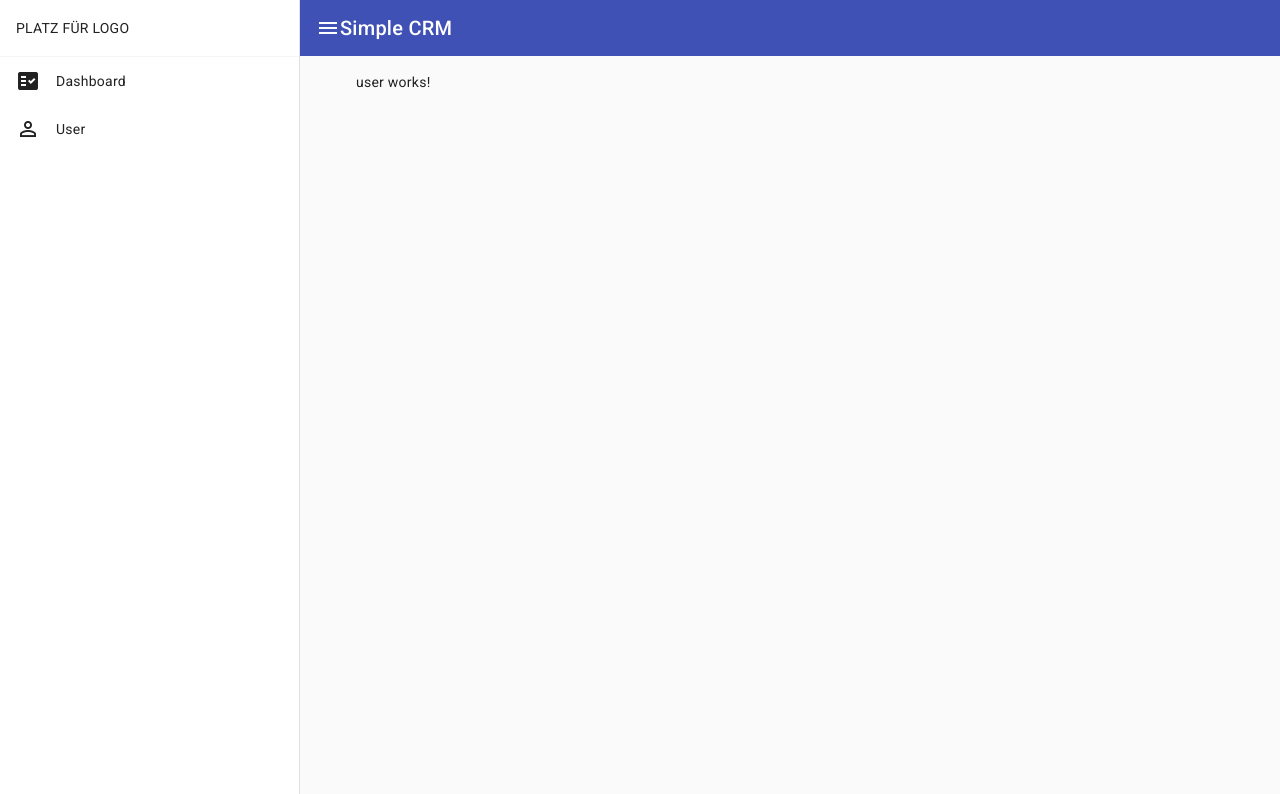
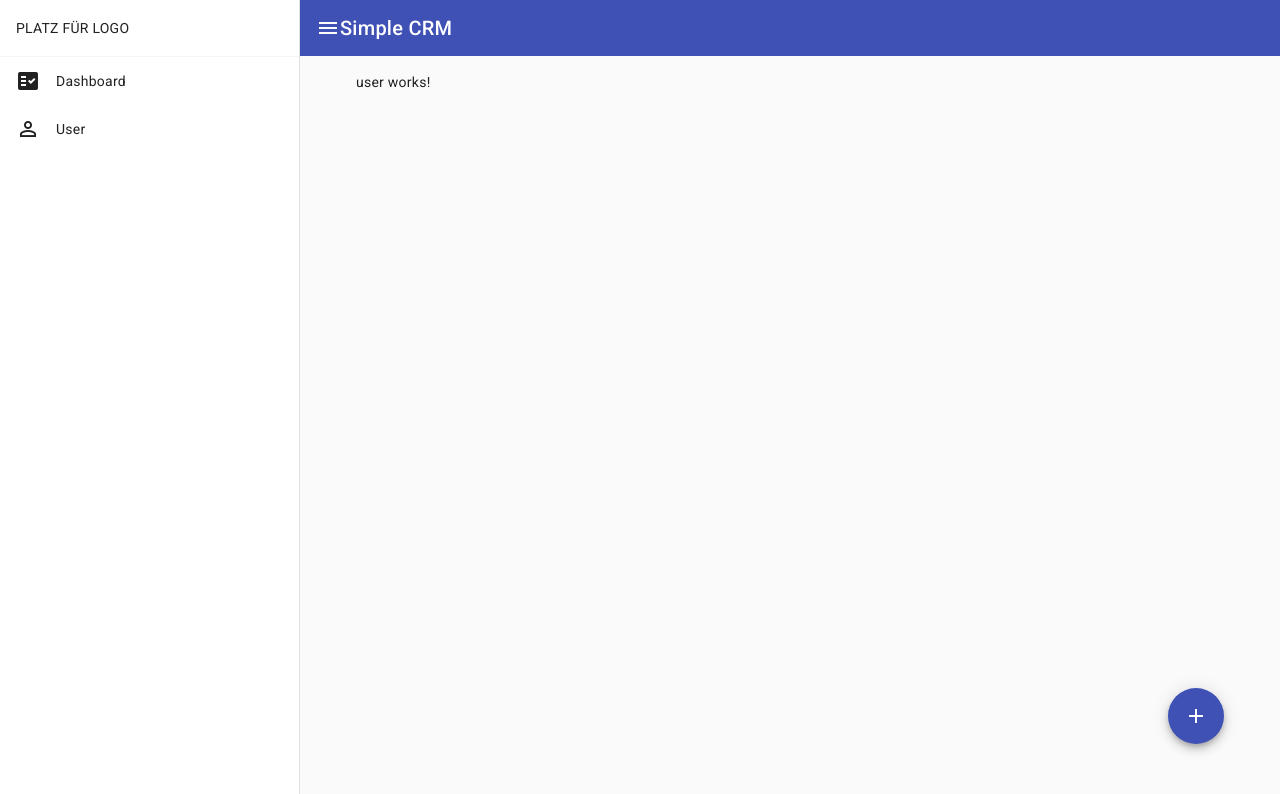
Before and after one commit to devXodia/Simple-CRM, an Angular app: page /user in a window 1280 px wide. Shown: the top 794 px of the page. Built offline with nearby package versions, Linux system fonts and the light colour scheme.

Commit message:
working on user component

```diff
--- a/src/app/app.module.ts
+++ b/src/app/app.module.ts
@@ -8,6 +8,8 @@
 import {MatIconModule} from '@angular/material/icon';
 import { DashboardComponent } from './dashboard/dashboard.component';
 import { UserComponent } from './user/user.component';
+import {MatButtonModule} from '@angular/material/button';
+import {MatTooltipModule} from '@angular/material/tooltip';
 @NgModule({
   declarations: [
     AppComponent,
@@ -20,7 +22,9 @@
     BrowserAnimationsModule,
     MatToolbarModule,
     MatSidenavModule,
-    MatIconModule
+    MatIconModule,
+    MatButtonModule,
+    MatTooltipModule
   ],
   providers: [],
   bootstrap: [AppComponent]
--- a/src/app/user/user.component.html
+++ b/src/app/user/user.component.html
@@ -1 +1,7 @@
 <p>user works!</p>
+
+
+
+<button matTooltip="Add user" [matTooltipPosition]="position.above" class="add-user-btn" mat-fab color="primary">
+    <mat-icon>add</mat-icon>
+  </button>
--- a/src/app/user/user.component.scss
+++ b/src/app/user/user.component.scss
@@ -0,0 +1,5 @@
+.add-user-btn{
+    position: absolute;
+    right: 56px;
+    bottom: 56px;
+}
--- a/src/app/user/user.component.ts
+++ b/src/app/user/user.component.ts
@@ -1,4 +1,6 @@
 import { Component } from '@angular/core';
+import { FormControl } from '@angular/forms';
+import { TooltipPosition } from '@angular/material/tooltip';
 
 @Component({
   selector: 'app-user',
@@ -6,5 +8,6 @@
   styleUrls: ['./user.component.scss']
 })
 export class UserComponent {
-
+  positionOptions: TooltipPosition[] = ['after', 'before', 'above', 'below', 'left', 'right'];
+  position = new FormControl(this.positionOptions[0]);
 }
```
